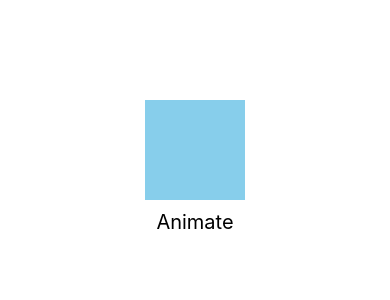
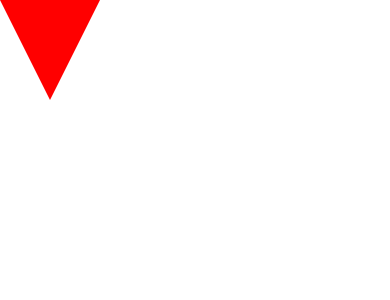
Before and after one commit to mirkan1/SomeTrexGame, a React Native app: screen / in a window 390 px wide. Shown: the top 300 px of the page. Built offline with nearby package versions, Linux system fonts and the light colour scheme.

Commit message:
Finally managed to rotate my shape, need to center it becouse it is at top-left corner

```diff
--- a/App.js
+++ b/App.js
@@ -1,5 +1,5 @@
 import React, {Component} from 'react';
-import {Platform, StyleSheet, Text, View, Animated, TouchableOpacity } from 'react-native';
+import {Platform, StyleSheet, Text, View, Animated, TouchableOpacity, Dimensions, Easing } from 'react-native';
 
 // DID SOME ANIMATION STUFF TO LEARN HOW TO ANIMATE
 // NEXT STEP: MAKE A GAME XD
@@ -11,6 +11,8 @@ export default class App extends Component {
     this.state = {
       fadeValue: new Animated.Value(0),
       width: new Animated.Value(100),
+      rotateX: 0,
+      rotateY: 0,
     };
   }
 
@@ -47,23 +49,44 @@ export default class App extends Component {
     });
   }
 
+  changeDirection = (evt) => {
+    /*let locX = evt.nativeEvent.locationX;
+    let locY = evt.nativeEvent.locationY;
+    let endpoint = Math.atan(locY / locX)
+    console.log(`locX: ${locX}, locY: ${locY}`)*/
+    let yukseklik = Dimensions.get('window').height;
+    let Yprime = evt.nativeEvent.locationX;
+    let Xprime = evt.nativeEvent.locationY;
+    console.log(Yprime/yukseklik * 360)
+
+    /*Animated.timing(this.state.rotate, {
+      toValue: locX/locY,
+      duration: 3000,
+      easing: Easing.linear
+    }).start();*/
+    this.setState({ rotateX: Yprime/yukseklik * 180 })
+  }
+
   render() {
     return (
-      <View style={styles.container}>
+      <TouchableOpacity style={styles.container} onPress={(evt) => this.changeDirection(evt)}>
+        {/*<Animated.View style={[styles.animationView,
+          { opacity: this.state.fadeValue }
+          ]}>
+        </Animated.View>*/}
+
         <Animated.View style={[styles.animationView,
-          { opacity: this.state.fadeValue }
+          { width: this.state.width },
+          { transform:[ { rotateZ: (-this.state.rotateX) + 'deg' }] }
           ]}>
         </Animated.View>
 
-        <Animated.View style={[styles.animationView,
-          { width: this.state.width }
-          ]}>
-        </Animated.View>
+        {/*<TouchableOpacity onPress={this._increaseWidth}>
+          <Text style={styles.welcome}>Animate</Text>
+        </TouchableOpacity>*/}
 
-        <TouchableOpacity onPress={this.TwoFunctions}>
-          <Text style={styles.welcome}>Animate</Text>
-        </TouchableOpacity>
-      </View>
+
+      </TouchableOpacity>
     );
   }
 }
@@ -71,8 +94,8 @@ export default class App extends Component {
 const styles = StyleSheet.create({
   container: {
     flex: 1,
-    // justifyContent: 'center',
-    alignItems: 'center',
+    //justifyContent: 'center',
+    //alignItems: 'center',
   },
   welcome: {
     fontSize: 20,
@@ -85,9 +108,16 @@ const styles = StyleSheet.create({
     marginBottom: 5,
   },
   animationView: {
-    width: 100,
-    height: 100,
-    backgroundColor: 'skyblue'
+    backgroundColor: 'transparent',
+    borderStyle: 'solid',
+    borderLeftWidth: 50,
+    borderRightWidth: 50,
+    borderBottomWidth: 100,
+    borderTopWidth: 100,
+    borderLeftColor: 'transparent',
+    borderRightColor: 'transparent',
+    borderBottomColor: 'transparent',
+    borderTopColor: 'red',
   },
   button: {
     backgroundColor: 'steelblue',
```
Also changed, not shown: 1 other file (tests, documents, lock files or other folders).
